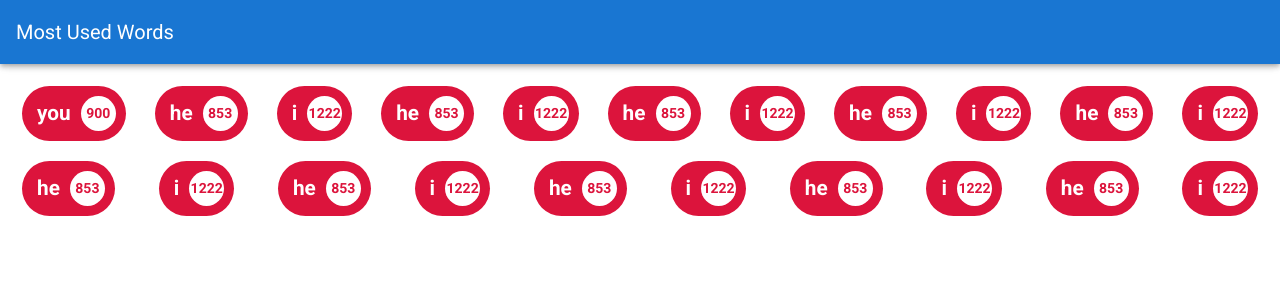
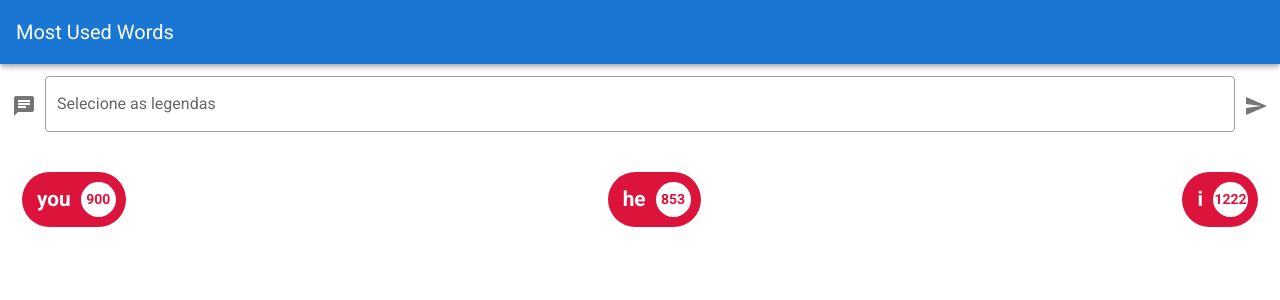
Before and after one commit to elzasimoes/desktop-vue, a Vue app: page / in a window 1280 px wide. Shown: the top 300 px of the page. Built offline with nearby package versions, Linux system fonts and the light colour scheme.

Commit message:
Graphical Interface #03

```diff
--- a/src/components/Home.vue
+++ b/src/components/Home.vue
@@ -1,5 +1,18 @@
 <template>
   <v-container fluid>
+    <v-form>
+      <v-file-input
+      label="Selecione as legendas"
+      prepend-icon="mdi-message-text"
+      append-outer-icon="mdi-send"
+      outlined
+      multiple
+      chips
+      v-model="files"
+      @click:append-outer="processSubtitles"
+       />
+
+      </v-form>
 <div class="card">
   <Card v-for="word in groupedWords" :key="word.name"
     :name="word.name" :amount="word.amount"
@@ -17,29 +30,18 @@
   components: { Card },
   data: function () {
     return {
+      files: [],
       groupedWords: [
           { name: 'you', amount: 900},
           { name: 'he', amount: 853},
           { name: 'i', amount: 1222},
-          { name: 'he', amount: 853},
-          { name: 'i', amount: 1222},
-          { name: 'he', amount: 853},
-          { name: 'i', amount: 1222},
-          { name: 'he', amount: 853},
-          { name: 'i', amount: 1222},
-          { name: 'he', amount: 853},
-          { name: 'i', amount: 1222},
-          { name: 'he', amount: 853},
-          { name: 'i', amount: 1222},
-          { name: 'he', amount: 853},
-          { name: 'i', amount: 1222},
-          { name: 'he', amount: 853},
-          { name: 'i', amount: 1222},
-          { name: 'he', amount: 853},
-          { name: 'i', amount: 1222},
-          { name: 'he', amount: 853},
-          { name: 'i', amount: 1222},
+
       ]
+    }
+      },
+    methods: {
+      processSubtitles() {
+        console.log(this.files)
     }
   }
 }
```
